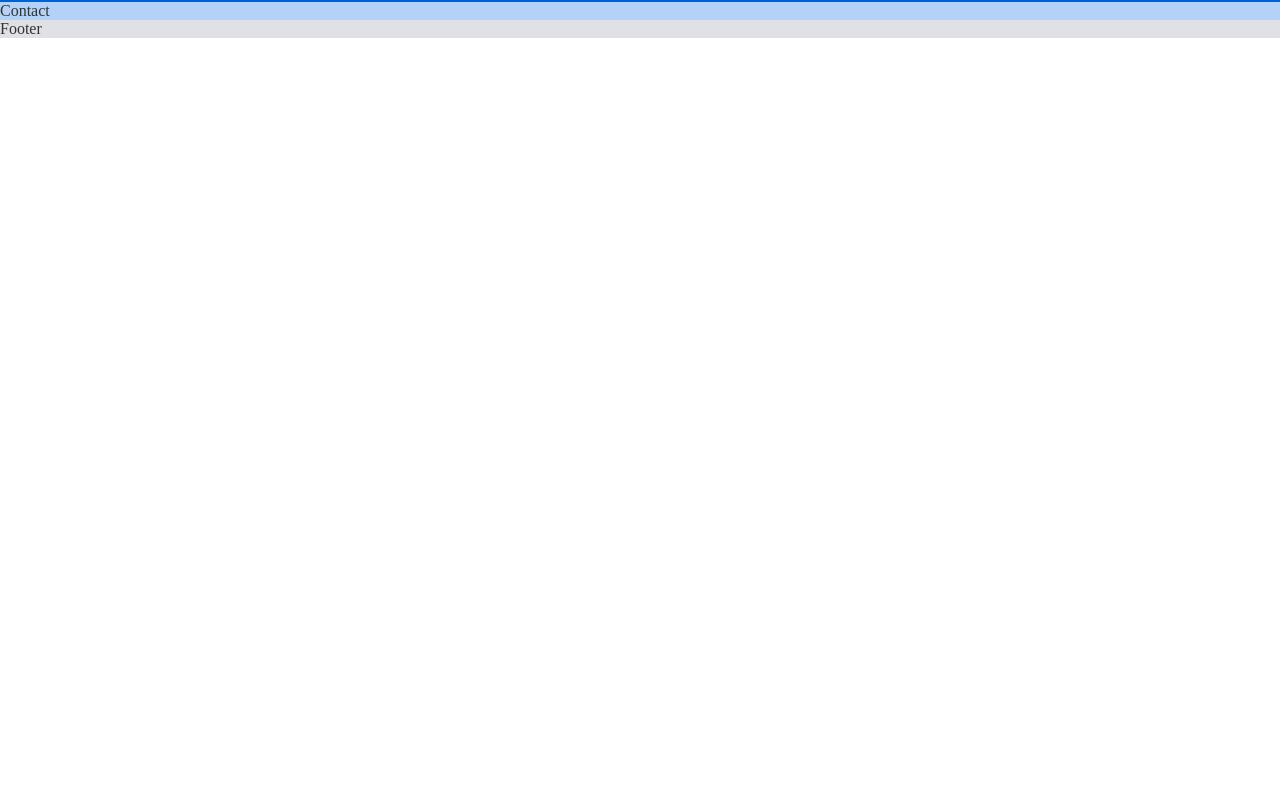
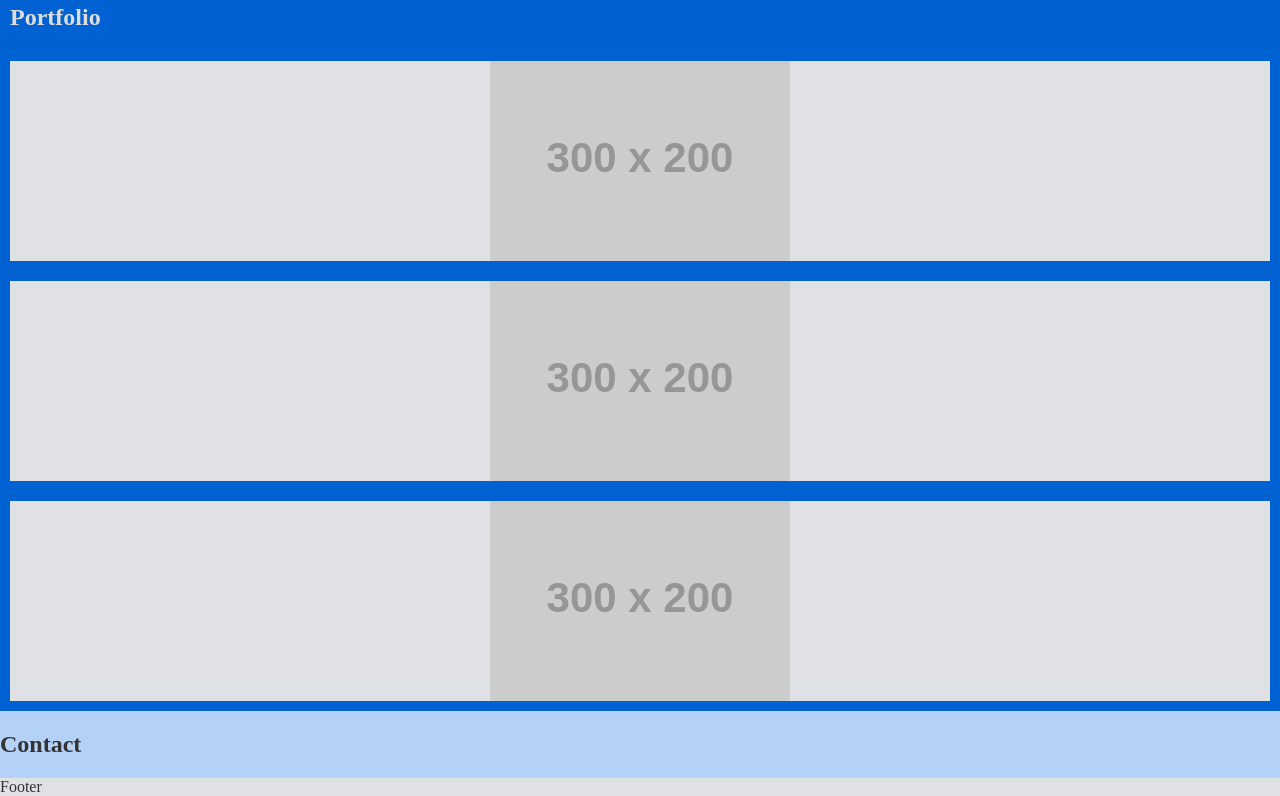
Before and after one commit to franciscojgtz/Portfolio-Site, a plain HTML site: page index.html in a window 1280 px wide. Shown: the part 95-891 px from the top of the page. Before the commit the page ends 800 px from the top, so only its background shows below. Drawn offline with Linux system fonts and the light colour scheme; placeholder pictures from the web are drawn by us.

Commit message:
Add porfolio section

```diff
--- a/css/main.css
+++ b/css/main.css
@@ -2,18 +2,23 @@ body {
   margin: 0;
 }
 
-#wrapper {
+.main {
 	margin: 0;
 	padding: 0;
+}
+
+.wrapper {
 	width: 100%;
 	display: flex;
 	flex-flow: row wrap;
+	align-items: center;
+  justify-content: center;
 }
 
 header, #portfolio, #contact, footer {
 	width: 100%;
 }
-
+/*HEADER*/
 header {
 	color: #ddd;
   background-color: #003476;
@@ -28,16 +33,33 @@ header h2 {
 	margin: 5px 0;
 }
 
+/*PORTFOLIO*/
 #portfolio {
 	color: #ddd;
   background-color: #0062d2;
 }
 
+#portfolio h2 {
+	margin-left: 10px;
+}
+
+.project {
+	width: 100%;
+	height: 200px;
+	color: #333;
+  background-color: #dfe1e5;
+  margin: 10px;
+  text-align: center;
+}
+
+
+/*CONTACT*/
 #contact {
 	color: #333;
   background-color: #b4d2f7;
 }
 
+/*FOOTER*/
 footer {
 	color: #333;
   background-color: #dfe1e5;
--- a/index.html
+++ b/index.html
@@ -23,16 +23,25 @@
 
 </head>
 <body>
-	<div id="wrapper">
+	<div class=" main wrapper">
 
 		<header>
 			<h1>Francisco Gutiérrez</h1>
 			<h2>Web Developer</h2>
 		</header>
 
-		<section id="portfolio">Porfolio</section>
+		<section id="portfolio">
+			<h2>Portfolio</h2>
+			<div class="wrapper">
+				<section class="project"><img src="http://via.placeholder.com/300x200"></section>
+				<section class="project"><img src="http://via.placeholder.com/300x200"></section>
+				<section class="project"><img src="http://via.placeholder.com/300x200"></section>
+			</div>
+		</section>
 
-		<section id="contact">Contact</section>
+		<section id="contact">
+			<h2>Contact</h2>
+		</section>
 
 		<footer>Footer</footer>
 
```
